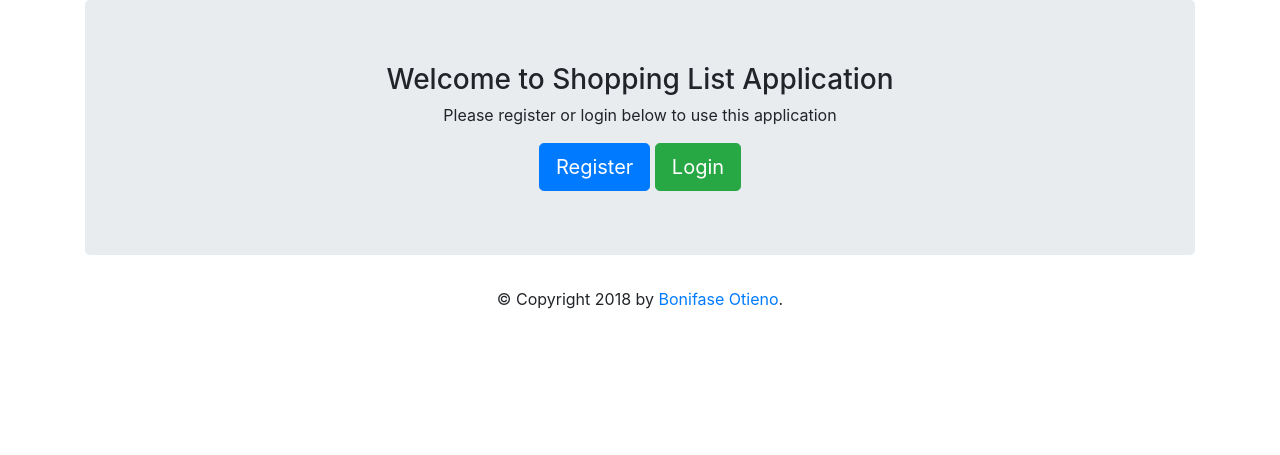
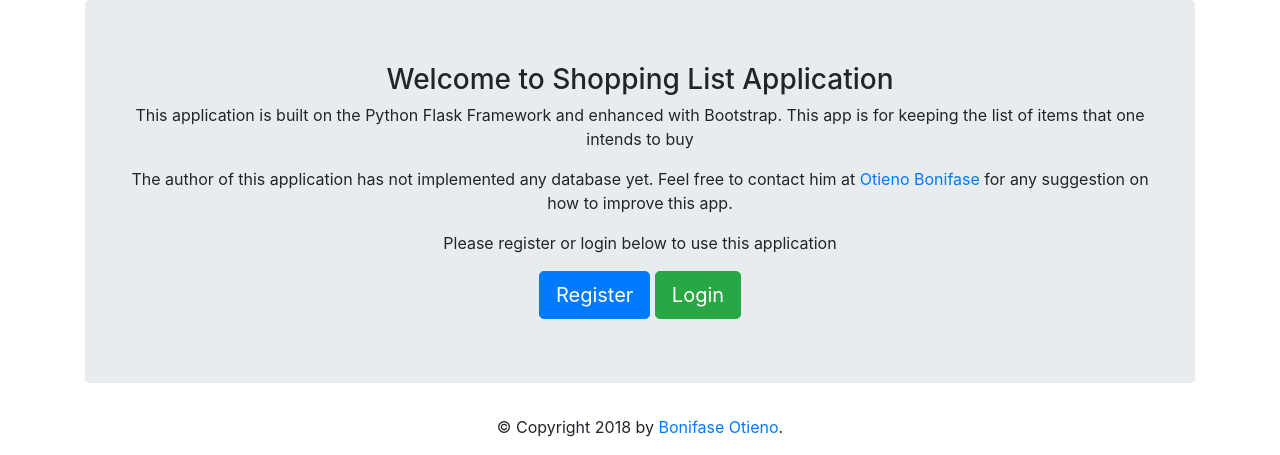
Before and after one commit to Bonifase/Practice, a Flask app: page / in a window 1280 px wide. Shown: the part 56-511 px from the top of the page. Run offline with Flask 2, Linux system fonts and the light colour scheme; some libraries are stand-ins or nearby versions.

Commit message:
make it easy

```diff
--- a/templates/home.html
+++ b/templates/home.html
@@ -3,6 +3,8 @@
 {% block body  %}
 <div class="jumbotron text-center">
     <h3>Welcome to Shopping List Application</h3>
+    <p>This application is built on the Python Flask Framework and enhanced with Bootstrap. This app is for keeping the list of items that one intends to buy</p>
+    <p>The author of this application has not implemented any database yet. Feel free to contact him at <a href="https://web.facebook.com/Bonieeee">Otieno Bonifase</a> for any suggestion on how to improve this app. </p>
     {% if session.logged_in %}
     <h5> You are now logged in and Your Username is {{session.Username}}</h5>
     <a href="/dashboard" class="btn btn-primary btn-lg">Dashboard</a>
```
